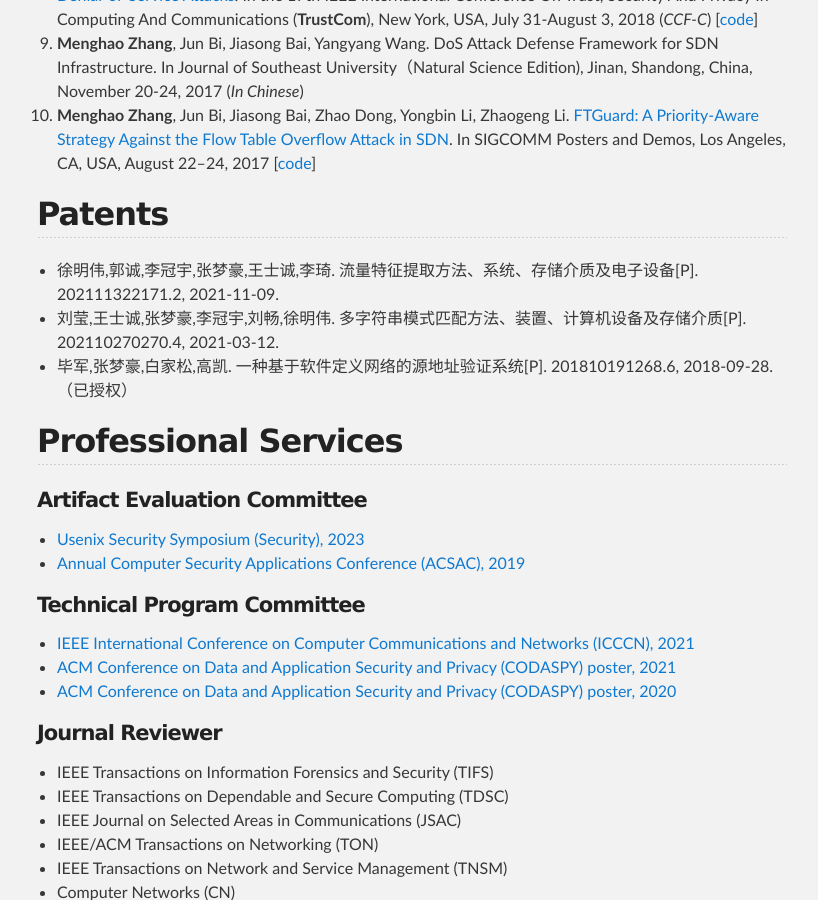
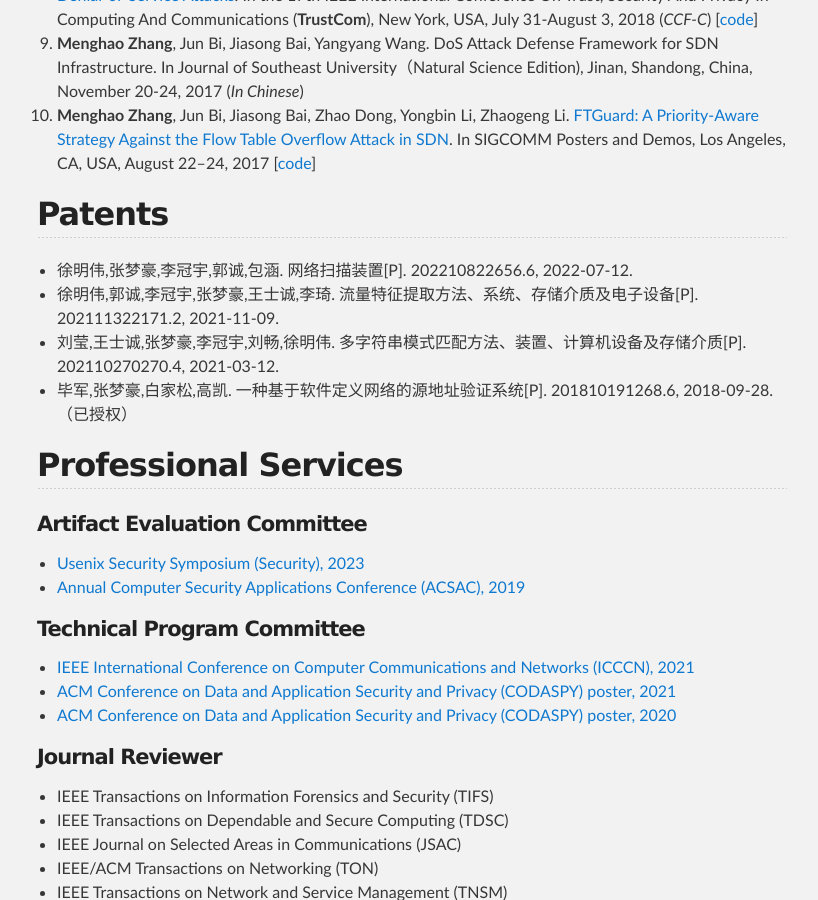
Before and after one commit to zhangmenghao/zhangmenghao.github.io, a Jekyll site: the page built from index.md, in a window 1280 px wide and 900 px high, scrolled down 2956 px. Shown: the whole window, without its empty margins (228-1046 px from the left). Built offline with Jekyll 4.4.1, drawn with Linux system fonts in a browser that asks for light colours.

Commit message:
Add patent

```diff
--- a/index.md
+++ b/index.md
@@ -97,6 +97,7 @@
 
 
 ## Patents
+* 徐明伟,张梦豪,李冠宇,郭诚,包涵. 网络扫描装置[P]. 202210822656.6, 2022-07-12.
 * 徐明伟,郭诚,李冠宇,张梦豪,王士诚,李琦. 流量特征提取方法、系统、存储介质及电子设备[P]. 202111322171.2, 2021-11-09.
 * 刘莹,王士诚,张梦豪,李冠宇,刘畅,徐明伟. 多字符串模式匹配方法、装置、计算机设备及存储介质[P]. 202110270270.4, 2021-03-12.
 * 毕军,张梦豪,白家松,高凯. 一种基于软件定义网络的源地址验证系统[P]. 201810191268.6, 2018-09-28. （已授权）
```
